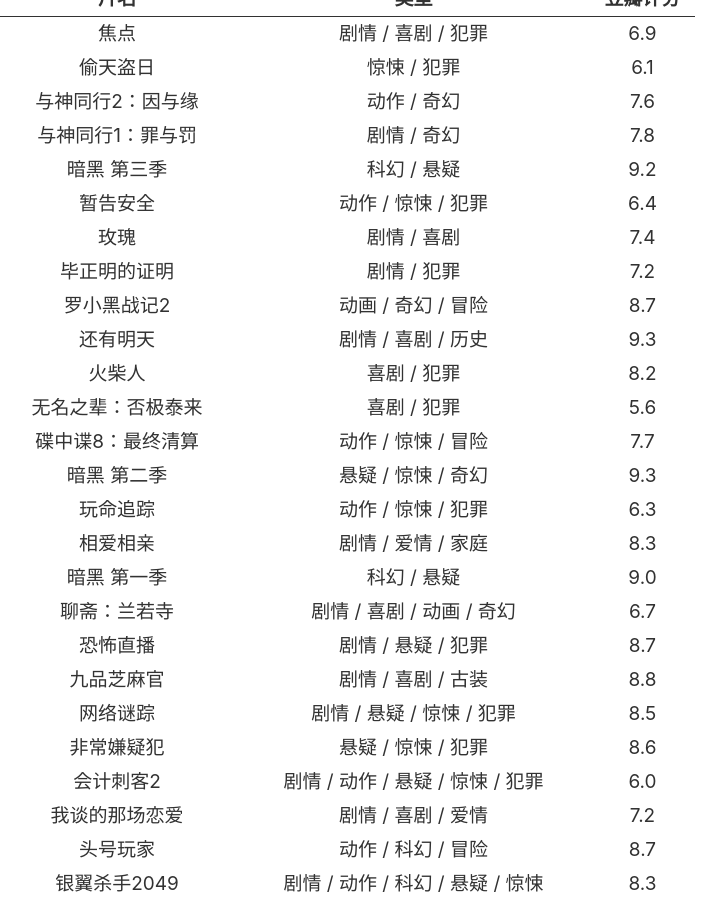
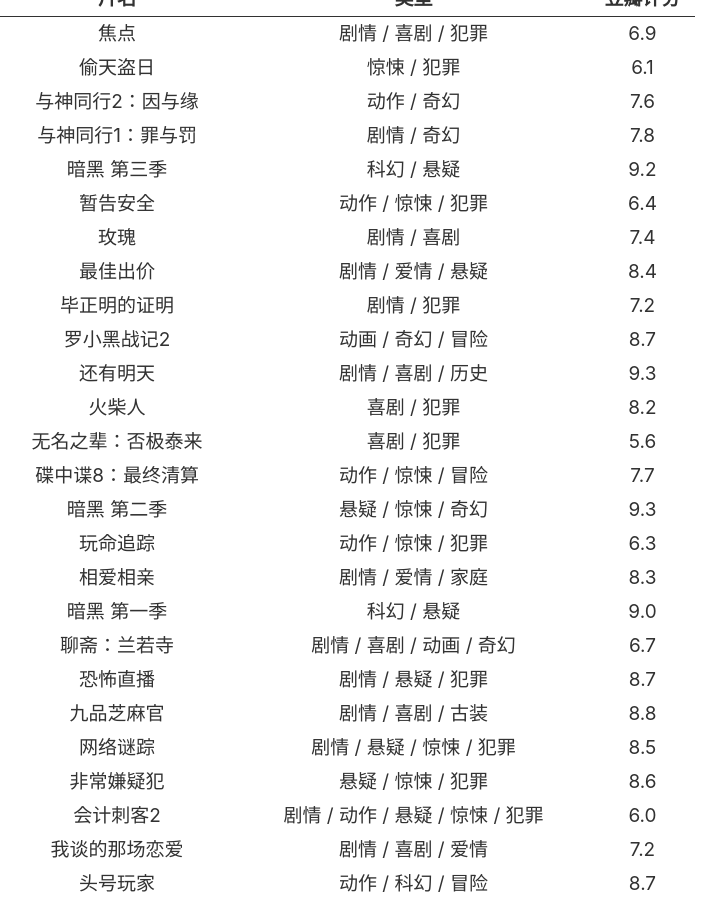
Before and after one commit to SWHL/SWHL.github.io, a Jekyll site: the page built from _pages/videos.md, in a window 1280 px wide and 900 px high, scrolled down 376 px. Shown: the whole window, without its empty margins (294-1003 px from the left). Built offline with Jekyll 4.4.1, drawn with Linux system fonts in a browser that asks for light colours.

Commit message:
docs: add 最佳出价

```diff
--- a/_pages/videos.md
+++ b/_pages/videos.md
@@ -50,6 +50,11 @@ image: "./images/pages/videos.jpg"
             　　　　　<td><a href="https://movie.douban.com/subject/36833084/" target="_blank">玫瑰</a></td>
             　　　　　<td>剧情 / 喜剧</td>
             　　　　　<td>7.4</td>
+            　　</tr>
+        <tr>
+            　　　　　<td><a href="https://movie.douban.com/subject/7059671/" target="_blank">最佳出价</a></td>
+            　　　　　<td>剧情 / 爱情 / 悬疑</td>
+            　　　　　<td>8.4</td>
             　　</tr>
         <tr>
             　　　　　<td><a href="https://movie.douban.com/subject/36402017/" target="_blank">毕正明的证明</a></td>
```
